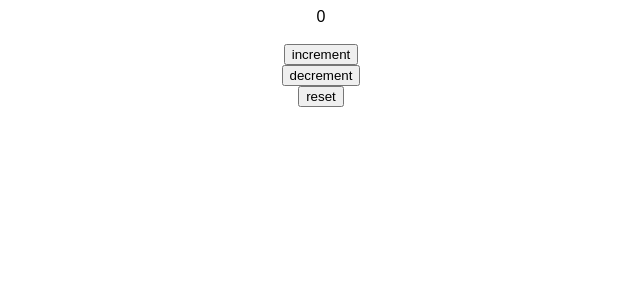
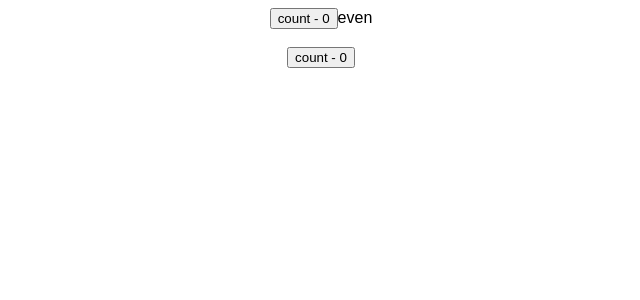
Before and after one commit to arif034/functional-component, a React (Create React App) app: page / in a window 1280 px wide. Shown: the top 300 px of the page, without its empty margins (319-959 px from the left). Built offline with nearby package versions, Linux system fonts and the light colour scheme.

Commit message:
callBackHook practise callBackHook practise

```diff
--- a/src/App.js
+++ b/src/App.js
@@ -1,9 +1,9 @@
 import "./styles.css";
-import UseReducerFunction from "./UseReducerFunction.js";
+import UseCallBackExample from "./UseCallBackExample.js";
 function App() {
   return (
     <div className="App">
-      <UseReducerFunction />
+      <UseCallBackExample />
     </div>
   );
 }
--- /dev/null
+++ b/src/UseCallBackExample.js
@@ -0,0 +1,32 @@
+import { useState, useCallback } from "react";
+
+function UseCallBackExample() {
+  const [count1, setCount1] = useState(0);
+  const [count2, setCount2] = useState(0);
+
+  const even = useCallback((count) => {
+    setInterval(() => setCount1(count), 100000);
+    if (count % 2 === 0) return "even";
+    else return "odd";
+  }, []);
+
+  function counter1() {
+    setCount1(count1 + 1);
+    const e = even(count1);
+  }
+
+  function counter2() {
+    setCount2(count2 + 1);
+  }
+
+  return (
+    <div>
+      <button onClick={counter1}>count - {count1}</button>
+      {even(count1)}
+      <br />
+      <br />
+      <button onClick={counter2}>count - {count2}</button>
+    </div>
+  );
+}
+export default UseCallBackExample;
```
Also changed, not shown: src/UseReducerFunction2.js (added, +34 -0 lines).
